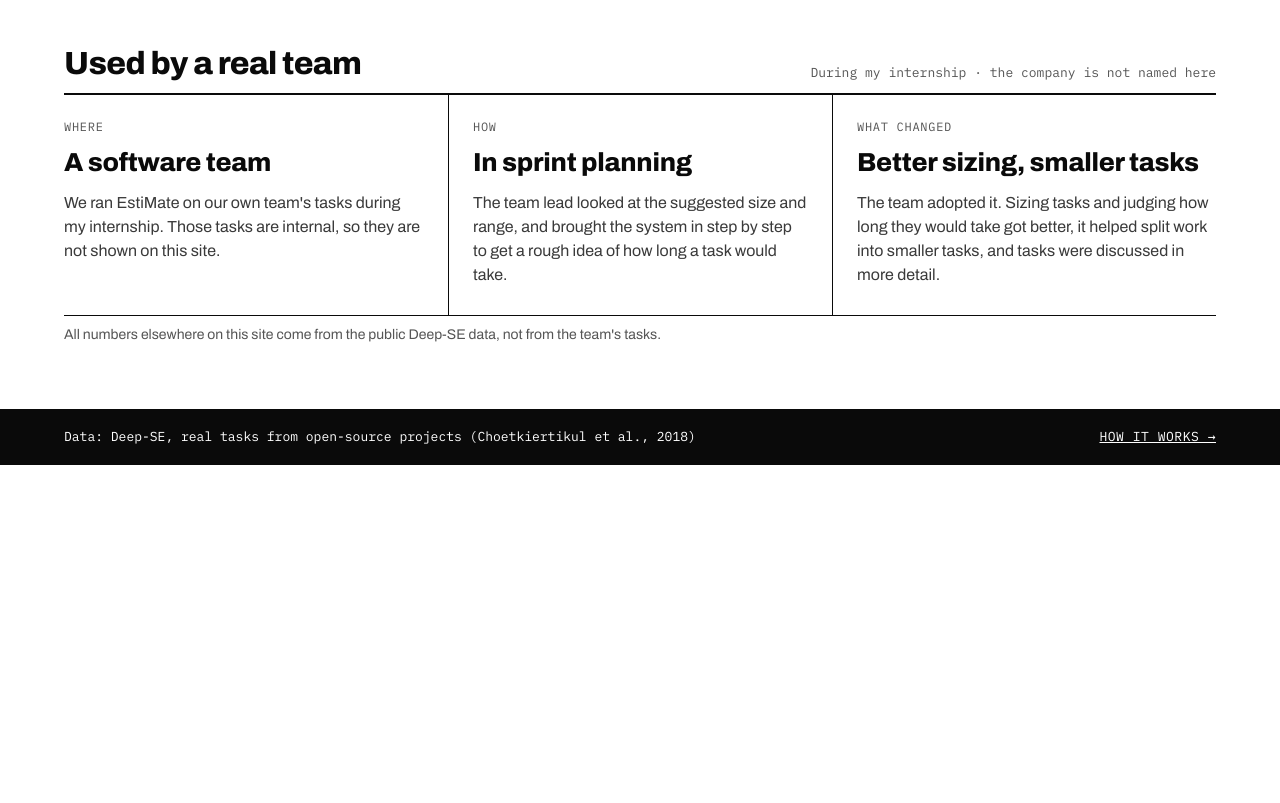
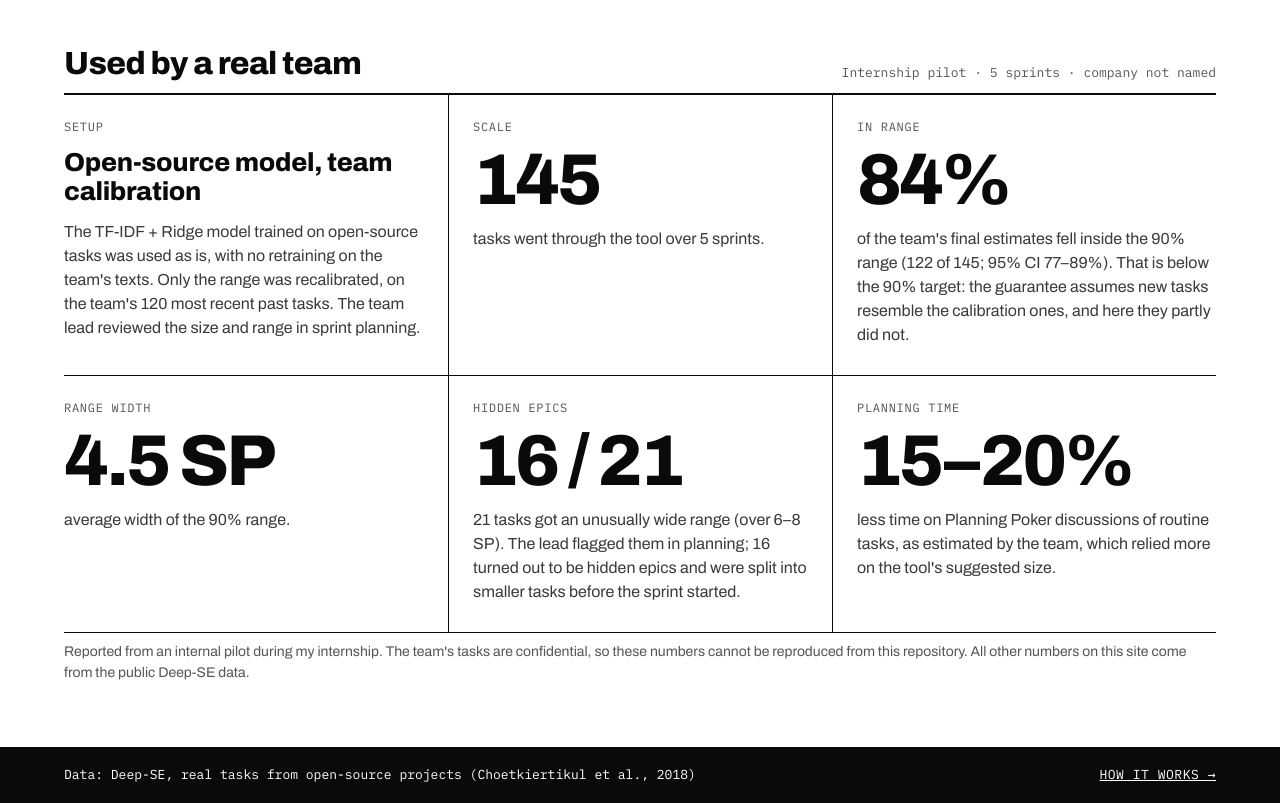
Before and after one commit to Aishayest/EstiMate, a plain HTML site: page web/index.html in a window 1280 px wide. Shown: the part 2365-3168 px from the top of the page. Before the commit the page ends 2830 px from the top, so only its background shows below. Drawn offline with Linux system fonts and the light colour scheme.

Commit message:
add internship pilot results to site

```diff
--- a/web/assets/styles.css
+++ b/web/assets/styles.css
@@ -485,6 +485,10 @@ body { overflow-wrap: break-word; }
 /* ---------- in practice ---------- */
 
 .practice-grid { margin-top: 0; border-top: 0; }
+.practice-grid .stat:nth-child(3n + 1) { padding-left: 0; border-left: 0; }
+.practice-grid .stat:nth-child(3n) { padding-right: 0; }
+.practice-grid .stat:nth-child(n + 4) { border-top: 1px solid var(--rule); }
+.practice-grid .stat:last-child { padding-right: 0; }
 .practice-grid h3 { margin: 0; font-size: 26px; font-weight: 800; font-stretch: 112%; line-height: 1.1; letter-spacing: -0.01em; }
 
 /* ---------- footer ---------- */
@@ -706,6 +710,7 @@ body { overflow-wrap: break-word; }
   .stat { padding: 18px 0; border-left: 0; border-bottom: 1px solid var(--rule); gap: 10px; }
   .stat-value { font-size: 56px; }
   .practice-grid h3 { font-size: 22px; }
+  .practice-grid .stat:nth-child(n + 4) { border-top: 0; }
   .stat p { font-size: 15px; }
 
   .site-footer { margin-top: 40px; padding: 20px 16px; flex-direction: column; align-items: flex-start; font-size: 12px; }
--- a/web/index.html
+++ b/web/index.html
@@ -161,26 +161,41 @@
 <section class="section practice" aria-labelledby="use-h">
   <div class="section-head">
     <h2 id="use-h">Used by a real team</h2>
-    <span>During my internship · the company is not named here</span>
+    <span>Internship pilot · 5 sprints · company not named</span>
   </div>
   <div class="stats practice-grid">
     <div class="stat">
-      <span class="label">Where</span>
-      <h3>A software team</h3>
-      <p>We ran EstiMate on our own team's tasks during my internship. Those tasks are internal, so they are not shown on this site.</p>
+      <span class="label">Setup</span>
+      <h3>Open-source model, team calibration</h3>
+      <p>The TF-IDF + Ridge model trained on open-source tasks was used as is, with no retraining on the team's texts. Only the range was recalibrated, on the team's 120 most recent past tasks. The team lead reviewed the size and range in sprint planning.</p>
     </div>
     <div class="stat">
-      <span class="label">How</span>
-      <h3>In sprint planning</h3>
-      <p>The team lead looked at the suggested size and range, and brought the system in step by step to get a rough idea of how long a task would take.</p>
+      <span class="label">Scale</span>
+      <span class="stat-value">145</span>
+      <p>tasks went through the tool over 5 sprints.</p>
     </div>
     <div class="stat">
-      <span class="label">What changed</span>
-      <h3>Better sizing, smaller tasks</h3>
-      <p>The team adopted it. Sizing tasks and judging how long they would take got better, it helped split work into smaller tasks, and tasks were discussed in more detail.</p>
+      <span class="label">In range</span>
+      <span class="stat-value">84%</span>
+      <p>of the team's final estimates fell inside the 90% range (122 of 145; 95% CI 77–89%). That is below the 90% target: the guarantee assumes new tasks resemble the calibration ones, and here they partly did not.</p>
+    </div>
+    <div class="stat">
+      <span class="label">Range width</span>
+      <span class="stat-value">4.5 SP</span>
+      <p>average width of the 90% range.</p>
+    </div>
+    <div class="stat">
+      <span class="label">Hidden epics</span>
+      <span class="stat-value">16 / 21</span>
+      <p>21 tasks got an unusually wide range (over 6–8 SP). The lead flagged them in planning; 16 turned out to be hidden epics and were split into smaller tasks before the sprint started.</p>
+    </div>
+    <div class="stat">
+      <span class="label">Planning time</span>
+      <span class="stat-value">15–20%</span>
+      <p>less time on Planning Poker discussions of routine tasks, as estimated by the team, which relied more on the tool's suggested size.</p>
     </div>
   </div>
-  <p class="hint">All numbers elsewhere on this site come from the public Deep-SE data, not from the team's tasks.</p>
+  <p class="hint">Reported from an internal pilot during my internship. The team's tasks are confidential, so these numbers cannot be reproduced from this repository. All other numbers on this site come from the public Deep-SE data.</p>
 </section>
 
 <footer class="site-footer">
```
